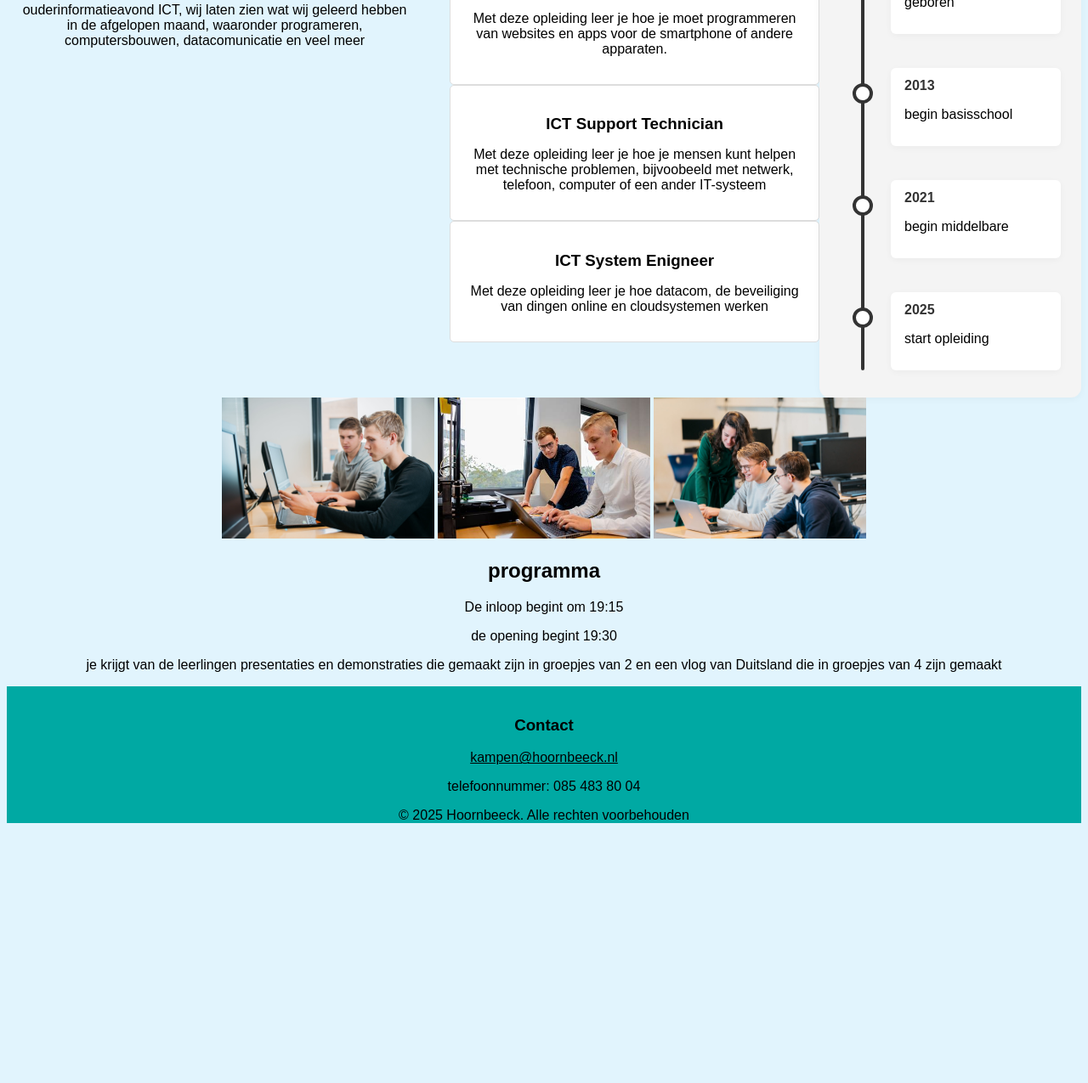
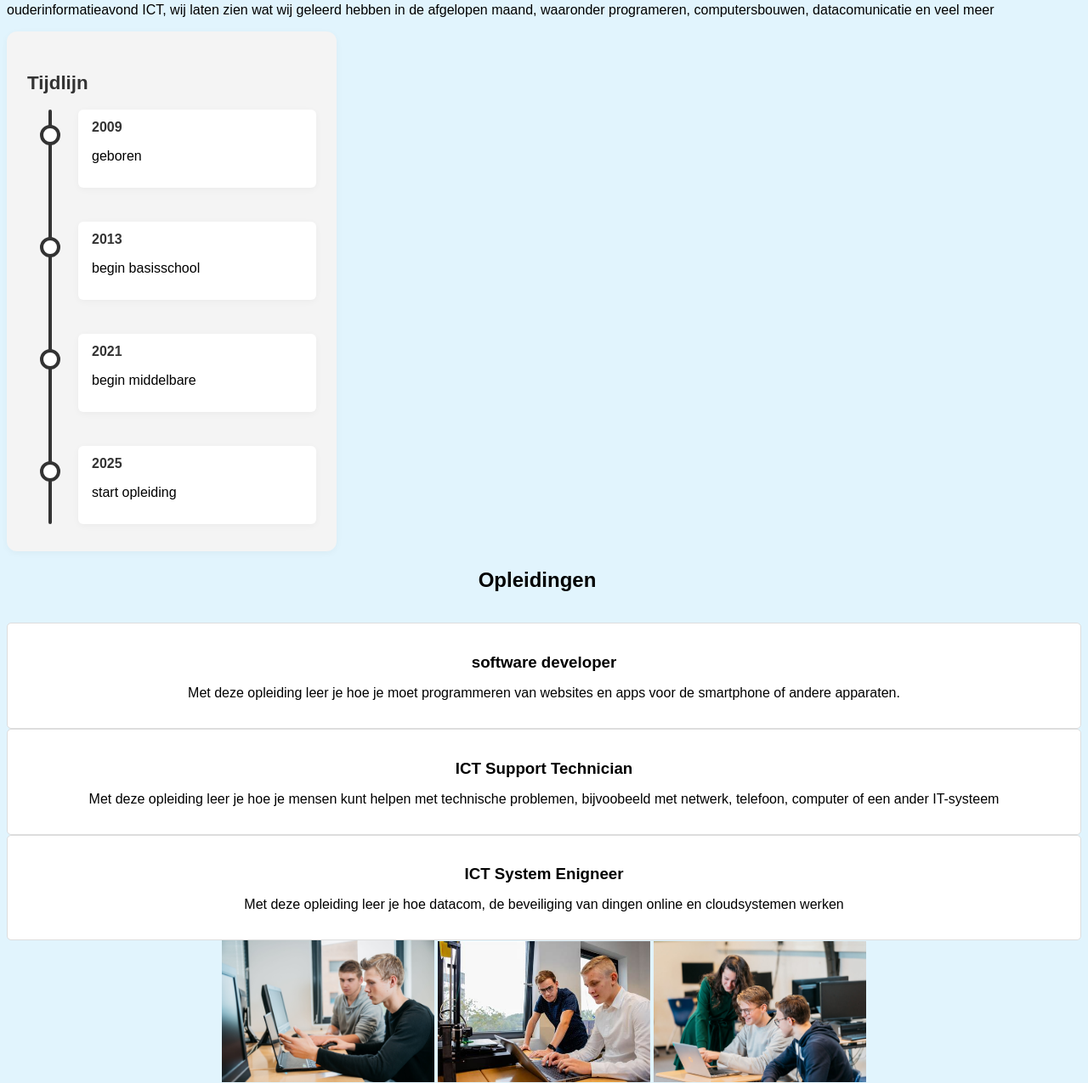
Before and after one commit to joshuaromkes12345/website_ouderavond, a plain HTML site: page index.html in a window 1280 px wide. Shown: the part 305-1580 px from the top of the page at 85% size. Before the commit the page ends 1290 px from the top, so only its background shows below. Drawn offline with Linux system fonts and the light colour scheme.

Commit message:
sidebar aan gepast

```diff
--- a/index.html
+++ b/index.html
@@ -15,7 +15,7 @@
                 <ul>
                     <li><a href="#ouderavond">over de ouderavond </a></li>
                     <li><a href="#Opleidingen">Opleidingen </a></li>
-                    <li><a href="index.html">Over de developer </a></li>
+                    <li><a href="joshua.html">Over de developer </a></li>
                     <li><a href="#programma">programma </a></li>
                     <li><a href="#contact">Contact</a></li>
                 </ul>
@@ -29,25 +29,7 @@
             <p>ouderinformatieavond ICT, wij laten zien wat wij geleerd hebben in de afgelopen maand, waaronder programeren, computersbouwen, datacomunicatie en veel meer</p>
         </div>
 
-        <section id="Opleidingen" >
-                <div>
-                    <h2>Opleidingen</h2>
-                    <div class="project-grid">
-                        <div class="project-card">
-                            <h3>software developer</h3>
-                            <p>Met deze opleiding leer je hoe je moet programmeren van websites en apps voor de smartphone of andere apparaten.</p>
-                        </div>
-                        <div class="project-card">
-                            <h3>ICT Support Technician</h3>
-                            <p>Met deze opleiding leer je hoe je mensen kunt helpen met technische problemen, bijvoobeeld met netwerk, telefoon, computer of een ander IT-systeem</p>
-                        </div>
-                        <div class="project-card">
-                            <h3>ICT System Enigneer</h3>
-                            <p>Met deze opleiding leer je hoe datacom, de beveiliging van dingen online en cloudsystemen werken</p>
-                        </div>
-                    </div>
-                </div>
-        </section>
+
 
             <aside class="sidebar">
                     <h2>Tijdlijn</h2>
@@ -84,9 +66,27 @@
                         </li>
                     </ul>
             </aside>
+    </section>
 
-
-    </section>
+    <section id="Opleidingen" >
+                <div>
+                    <h2>Opleidingen</h2>
+                    <div class="project-grid">
+                        <div class="project-card">
+                            <h3>software developer</h3>
+                            <p>Met deze opleiding leer je hoe je moet programmeren van websites en apps voor de smartphone of andere apparaten.</p>
+                        </div>
+                        <div class="project-card">
+                            <h3>ICT Support Technician</h3>
+                            <p>Met deze opleiding leer je hoe je mensen kunt helpen met technische problemen, bijvoobeeld met netwerk, telefoon, computer of een ander IT-systeem</p>
+                        </div>
+                        <div class="project-card">
+                            <h3>ICT System Enigneer</h3>
+                            <p>Met deze opleiding leer je hoe datacom, de beveiliging van dingen online en cloudsystemen werken</p>
+                        </div>
+                    </div>
+                </div>
+        </section>
 
     <div id="fotos">
         <img src="ict_1.jpg" alt="afbeelding 1" width="250">
@@ -101,6 +101,8 @@
         <p>je krijgt van de leerlingen presentaties en demonstraties die gemaakt zijn in groepjes van 2 en een vlog van Duitsland die in groepjes van 4 zijn gemaakt</p>
     </div>
 
+    <div></div>
+
     <footer>
         <div id="contact">
             <h3>Contact</h3>
--- a/style.css
+++ b/style.css
@@ -14,13 +14,14 @@ header {
 
 #ouderavond {
     padding-top: 5rem;
-    text-align: center;
-    padding-right: 3rem;
-    padding-left: 1rem ;
+    text-align:left;
+    padding-right: 1rem;
+
+
 }
 
 #help {
-    display: flex;
+    flex: 1;
 }
 
 .sidebar {
@@ -32,6 +33,7 @@ header {
     border-radius: 12px;
     box-shadow: 0 2px 8px rgba(0, 0, 0, 0.04);
     height: fit-content;
+
 }
 
 .sidebar h2 {
```
Also changed, not shown: joshua.html (+5 -4 lines).
